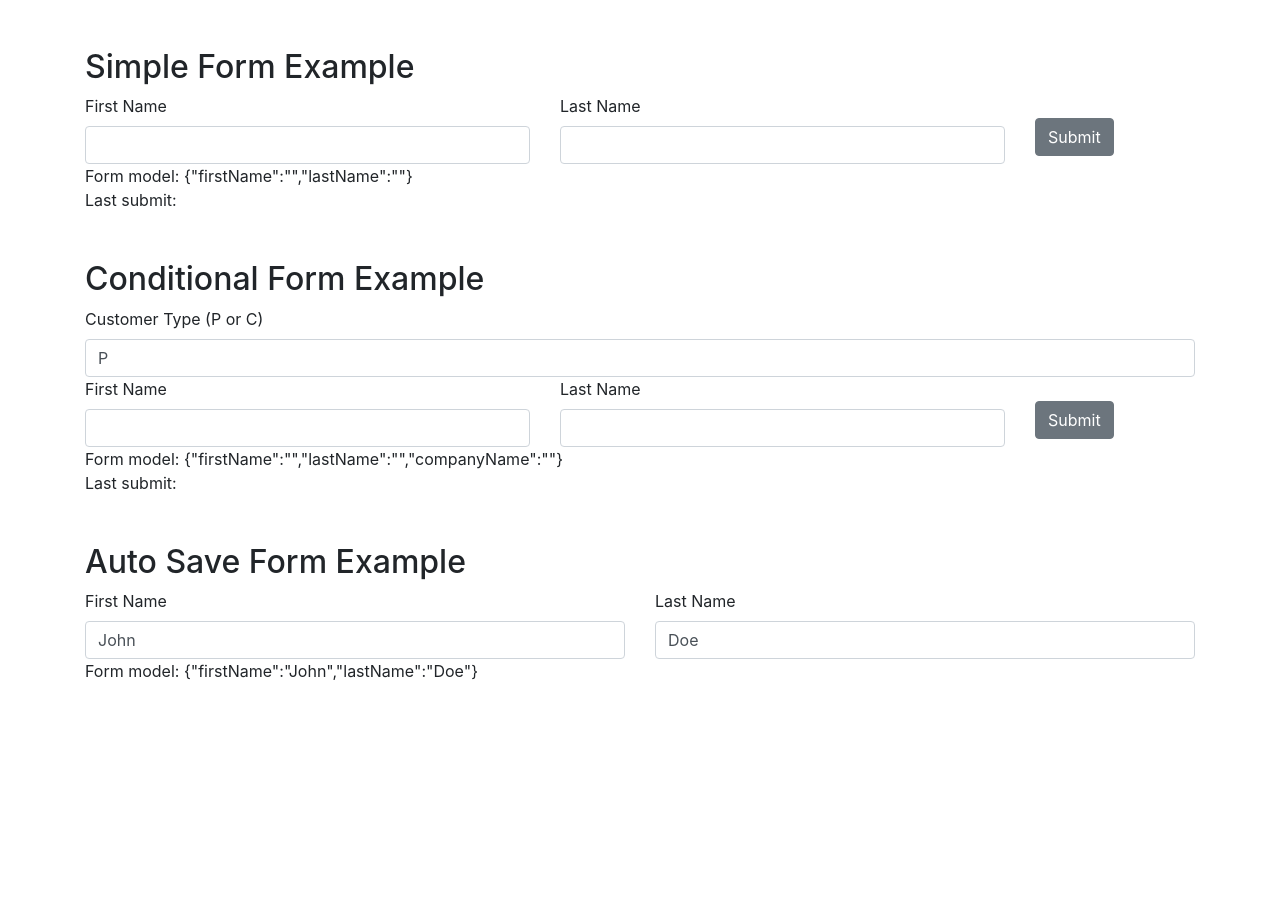
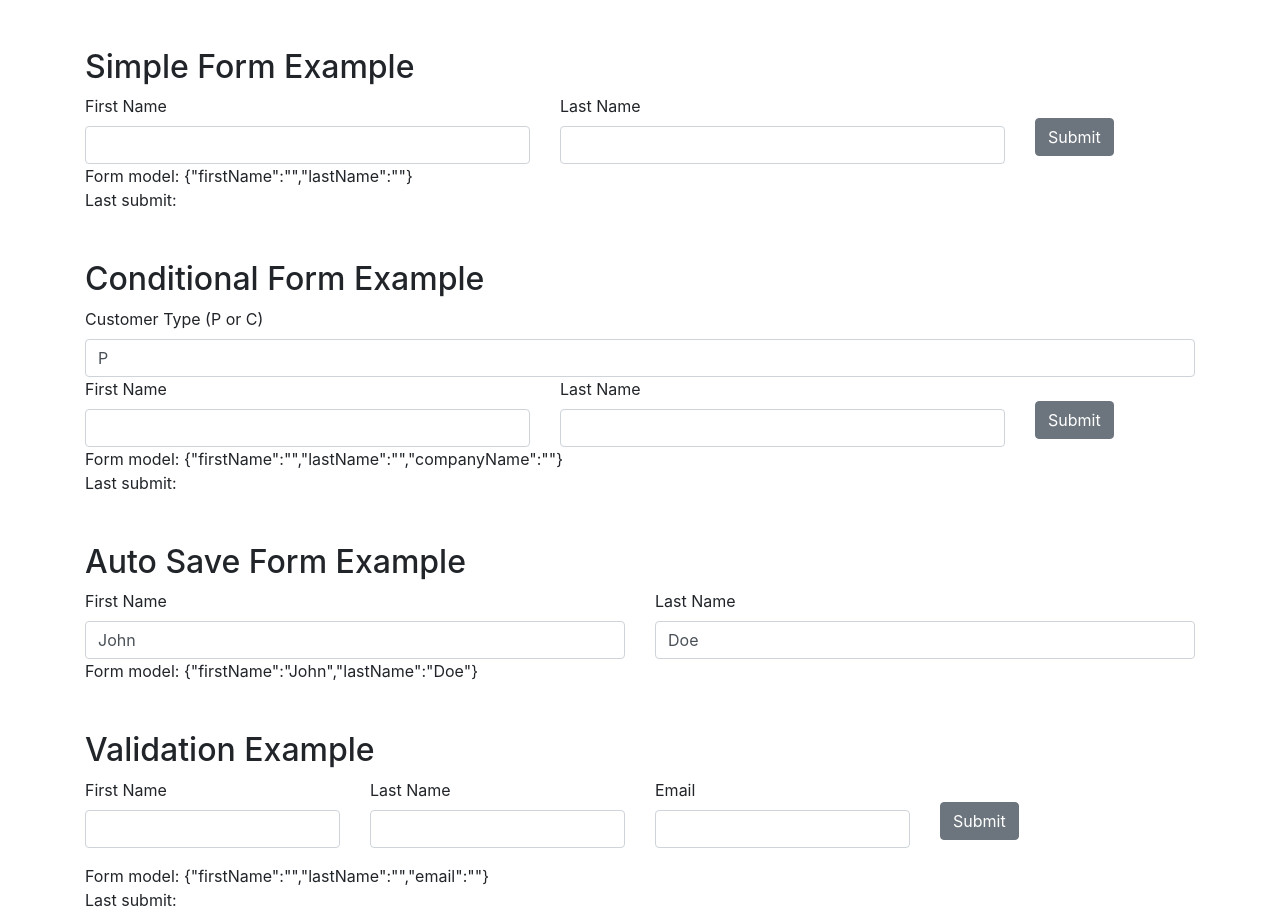
Before and after one commit to romasch/angular-forms-experiment, an Angular app: page / in a window 1280 px wide. Before the commit the page ends 800 px from the top, so only its background shows below. Built offline with nearby package versions, Linux system fonts and the light colour scheme.

Commit message:
Add rudimentary support for remote or multi-field validations.

```diff
--- a/src/app/app.component.html
+++ b/src/app/app.component.html
@@ -1,3 +1,4 @@
 <app-simple-form-example></app-simple-form-example>
 <app-conditional-form-example></app-conditional-form-example>
 <app-backend-form-example></app-backend-form-example>
+<app-validation-example></app-validation-example>
--- a/src/app/app.module.ts
+++ b/src/app/app.module.ts
@@ -7,6 +7,7 @@ import { NumberInputDirective } from './number-input.directive';
 import { SimpleFormExampleComponent } from './simple-form-example/simple-form-example.component';
 import { ConditionalFormExampleComponent } from './conditional-form-example/conditional-form-example.component';
 import { BackendFormExampleComponent } from './backend-form-example/backend-form-example.component';
+import { ValidationExampleComponent } from './validation-example/validation-example.component';
 
 @NgModule({
   declarations: [
@@ -15,7 +16,8 @@ import { BackendFormExampleComponent } from './backend-form-example/backend-form
     NumberInputDirective,
     SimpleFormExampleComponent,
     ConditionalFormExampleComponent,
-    BackendFormExampleComponent
+    BackendFormExampleComponent,
+    ValidationExampleComponent
   ],
   imports: [
     BrowserModule
--- a/src/app/backend-form-example/backend-mock.service.ts
+++ b/src/app/backend-form-example/backend-mock.service.ts
@@ -10,7 +10,7 @@ export interface Person {
 @Injectable()
 export class BackendMockService {
 
-    person: Person = {firstName: 'John', lastName: 'Doe'};
+    private person: Person = {firstName: 'John', lastName: 'Doe'};
 
     getPerson(): Observable<Person> {
         return of(Object.assign({}, this.person));
--- a/src/app/controlled-input.ts
+++ b/src/app/controlled-input.ts
@@ -3,27 +3,37 @@ import {isNullOrUndefined} from 'util';
 function ignore() {
 }
 
-export type ValidationFunction<T> = (T) => boolean;
+export type ValidationFunction<T> = (t: T) => boolean;
 
-export const required: ValidationFunction<any> = value =>  {
-    return !isNullOrUndefined(value) && value !== '';
-};
+export class SimpleValidation<T> {
+    constructor(readonly key: string, readonly validate: ValidationFunction<T>) {
+    }
+}
+
+export const required: SimpleValidation<any> = new SimpleValidation('ef.required', value => !isNullOrUndefined(value) && value !== '');
 
 export interface ControlledInput<T> {
     value: T;
-    readonly validations: ValidationFunction<T>[];
+
+    isValid(): boolean;
+
+    setValidationError(key: string, valid: boolean);
 
     onValueChange(value: T): void;
 
     onValueChangeWithConflict(value: T): void;
+
+    runSimpleValidations(value: T): void;
 }
 
+export class ControlledInputImpl<T> implements ControlledInput<T> {
 
-export class ControlledInputImpl<T> implements ControlledInput<T> {
+    private readonly validationErrors = new Set<string>();
+
     constructor(
         public value: T,
         readonly onValueChange: (newValue: T) => void = newValue => this.value = newValue,
-        readonly validations: ValidationFunction<T>[] = []
+        readonly validations: SimpleValidation<T>[] = []
     ) {
     }
 
@@ -32,4 +42,111 @@ export class ControlledInputImpl<T> implements ControlledInput<T> {
         this.onValueChange(value);
     }
 
+    isValid(): boolean {
+        return this.validationErrors.size === 0;
+    }
+
+    getValidationErrors(): string[] {
+        return [...this.validationErrors];
+    }
+
+    setValidationError(key: string, valid: boolean) {
+        if (valid) {
+            this.validationErrors.delete(key);
+        } else {
+            this.validationErrors.add(key);
+        }
+    }
+
+    runSimpleValidations(value: T): void {
+        this.validations.forEach(validation => this.setValidationError(validation.key, validation.validate(value)));
+    }
 }
+
+
+// export interface Input2<T> {
+//     // external API
+//     getValue(): T;
+//     setValue(t: T);
+//     isValid(): boolean;
+//     setValidationResult(key: string, isValid: boolean);
+//
+//     // Internal API
+//     subscribe(onValueChanged: (value: T) => void);
+//     publish(newValue: T, oldValue: T, conflictingValue: T): void; // internal use only
+// }
+//
+// class Input2Impl<T> implements Input2<T> {
+//
+//     private failedValidations: Set<string>;
+//
+//     constructor(
+//         private readonly value$: BehaviorSubject<T>,
+//         private readonly valueChanged$: Subject<[T, T, T]>,
+//     ) {
+//     }
+//
+//     getValue(): T {
+//         return this.value$.getValue();
+//     }
+//
+//     setValue(t: T): void {
+//         this.value$.next(t);
+//     }
+//
+//     isValid(): boolean {
+//         return this.failedValidations.size > 0;
+//     }
+//
+//     setValidationResult(key: string, valid: boolean): void {
+//         if (valid) {
+//             this.failedValidations.delete(key);
+//         } else {
+//             this.failedValidations.add(key);
+//         }
+//     }
+//
+//     subscribe(onValueChanged: (value: T) => void): void {
+//         this.value$.subscribe(onValueChanged);
+//     }
+//
+//     publish(newValue: T, oldValue: T, conflictingValue: T): void {
+//         this.valueChanged$.next([newValue, oldValue, conflictingValue]);
+//     }
+// }
+//
+// class Builder<T> {
+//
+//     private initial: T = undefined;
+//     private automaticValueUpdate = true;
+//     private subscribers: Array<(newValue: T, oldValue: T, conflictingValue: T) => void> = [];
+//
+//     public initialValue(value: T): this {
+//         return this;
+//     }
+//
+//     whenValueChanged(fn: (newValue: T, oldValue: T, conflictingValue: T) => void): this {
+//         return this;
+//     }
+//
+//     preventAutomaticValueUpdate(): this {
+//         return this;
+//     }
+//
+//     required(): this {
+//         this.subscribers.push(value => );
+//         return this;
+//     }
+//
+//     build(): Input2<T> {
+//         const input = new BehaviorSubject<T>(this.initial);
+//         const output = new Subject<[T, T, T]>();
+//         if (this.automaticValueUpdate) {
+//             this.subscribers.push(v => input.next(v));
+//         }
+//         this.subscribers.forEach(fn =>
+//             output.subscribe(([newValue, oldValue, conflictingValue]) =>
+//                 fn(newValue, oldValue, conflictingValue)));
+//         return new Input2Impl(input, output);
+//     }
+// }
--- /dev/null
+++ b/src/app/validation-example/validation-example.component.html
@@ -0,0 +1,31 @@
+<div class="container mt-5">
+	<h2>Validation Example</h2>
+	<form (submit)="submit()">
+		<div class="row">
+			<div class="col-3">
+				<label>First Name</label>
+				<input [efControl]="form.firstName" class="form-control" type="text">
+				<div *ngFor="let error of form.firstName.getValidationErrors()" class="invalid-feedback d-block">{{error}}</div>
+			</div>
+			<div class="col-3">
+				<label>Last Name</label>
+				<input [efControl]="form.lastName" class="form-control" type="text">
+				<div *ngFor="let error of form.lastName.getValidationErrors()" class="invalid-feedback d-block">{{error}}</div>
+			</div>
+			<div class="col-3">
+				<label>Email</label>
+				<input [efControl]="form.email" class="form-control" type="text">
+				<div *ngFor="let error of form.email.getValidationErrors()" class="invalid-feedback d-block">{{error}}</div>
+			</div>
+			<div class="col-2">
+				<button class="btn btn-secondary mt-4">Submit</button>
+			</div>
+		</div>
+	</form>
+	<div class="row mt-3">
+		<div class="col-12">Form model: {{getJson()}}</div>
+	</div>
+	<div class="row">
+		<div class="col-12">Last submit: {{submitted}}</div>
+	</div>
+</div>
--- /dev/null
+++ b/src/app/validation-example/validation-example.component.ts
@@ -0,0 +1,84 @@
+import {Component} from '@angular/core';
+import {ControlledInput, ControlledInputImpl, SimpleValidation} from '../controlled-input';
+import {ValidationService} from './validation.service';
+
+@Component({
+    selector: 'app-validation-example',
+    templateUrl: './validation-example.component.html',
+    styleUrls: ['./validation-example.component.scss'],
+    providers: [ValidationService]
+})
+export class ValidationExampleComponent {
+
+    submitted: string;
+
+    private readonly required = new SimpleValidation<string>('This value is required.', val => this.validationService.validateRequired(val));
+    private readonly validEmail = new SimpleValidation<string>('Must be a valid email', val => this.validationService.validateEmail(val));
+
+    form = {
+        firstName: new ControlledInputImpl<string>('', value => this.onFirstNameChange(value)),
+        lastName: new ControlledInputImpl<string>('', value => this.onLastNameChange(value), [this.required]),
+        email: new ControlledInputImpl<string>('', value => this.onEmailChange(value), [this.required, this.validEmail])
+    };
+
+    constructor(private validationService: ValidationService) {
+    }
+
+    submit(): boolean {
+        if (isAllValid(this.form.firstName, this.form.lastName, this.form.email)) {
+            this.submitted = this.getJson();
+        }
+        return false;
+    }
+
+    getJson(): string {
+        const form = {
+            firstName: this.form.firstName.value,
+            lastName: this.form.lastName.value,
+            email: this.form.email.value
+        };
+        return JSON.stringify(form);
+    }
+
+    getFirstNameValidationError(): string {
+        return undefined;
+    }
+
+    getLastNameValidationError(): string {
+        return undefined;
+    }
+
+    getEmailValidationError() {
+        return undefined;
+    }
+
+    private onFirstNameChange(value: string) {
+        this.form.firstName.value = value;
+        this.validationService.validateValidCombination(value, this.form.lastName.value)
+            .subscribe(valid => {
+                this.form.firstName.setValidationError('Roman Schmocker is not allowed.', valid);
+                this.form.lastName.setValidationError('Roman Schmocker is not allowed.', valid);
+            });
+    }
+
+    private onLastNameChange(value: string) {
+        this.form.lastName.value = value;
+        this.validationService.validateValidCombination(this.form.firstName.value, this.form.lastName.value)
+            .subscribe(valid => {
+                this.form.firstName.setValidationError('Roman Schmocker is not allowed.', valid);
+                this.form.lastName.setValidationError('Roman Schmocker is not allowed.', valid);
+            });
+    }
+
+    private onEmailChange(value: string) {
+        this.form.email.value = value;
+        this.validationService.validateUnique(this.form.email.value)
+            .subscribe(valid => {
+                this.form.email.setValidationError('Email is already present in system.', valid);
+            });
+    }
+}
+
+function isAllValid(...inputs: ControlledInput<any>[]) {
+    return inputs.every(i => i.isValid());
+}
--- /dev/null
+++ b/src/app/validation-example/validation.service.ts
@@ -0,0 +1,24 @@
+import {Injectable} from '@angular/core';
+import {isNullOrUndefined} from 'util';
+import {Observable, of} from 'rxjs';
+import {delay} from 'rxjs/operators';
+
+@Injectable()
+export class ValidationService {
+
+    validateRequired(str: string): boolean {
+        return !isNullOrUndefined(str) && str !== '';
+    }
+
+    validateEmail(email: string): boolean {
+        return /\S+@\S+\.\S+/.test(email);
+    }
+
+    validateValidCombination(a: string, b: string): Observable<boolean> {
+        return of(a !== 'Roman' || b !== 'Schmocker').pipe(delay(500));
+    }
+
+    validateUnique(str: string): Observable<boolean> {
+        return of(str !== 'duplicate@email.ch').pipe(delay(500));
+    }
+}
--- a/src/styles.scss
+++ b/src/styles.scss
@@ -7,3 +7,7 @@
 .ef-invalid {
   border-left: 5px solid red !important;
 }
+
+input:invalid {
+  border-right: 5px solid red !important;
+}
```
Also changed, not shown: src/app/text-input.directive.ts (+8 -11 lines), src/app/validation-example/validation-example.component.scss (added), 1 other file (tests, documents, lock files or other folders).
